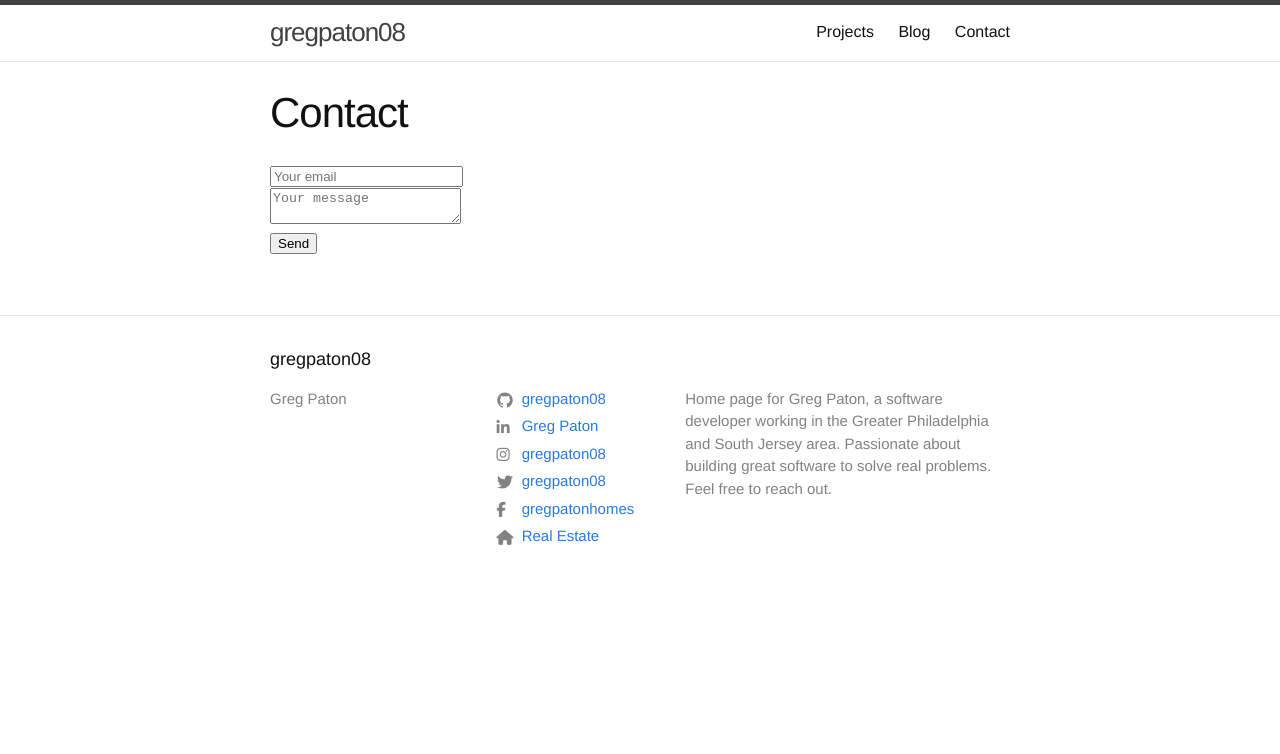
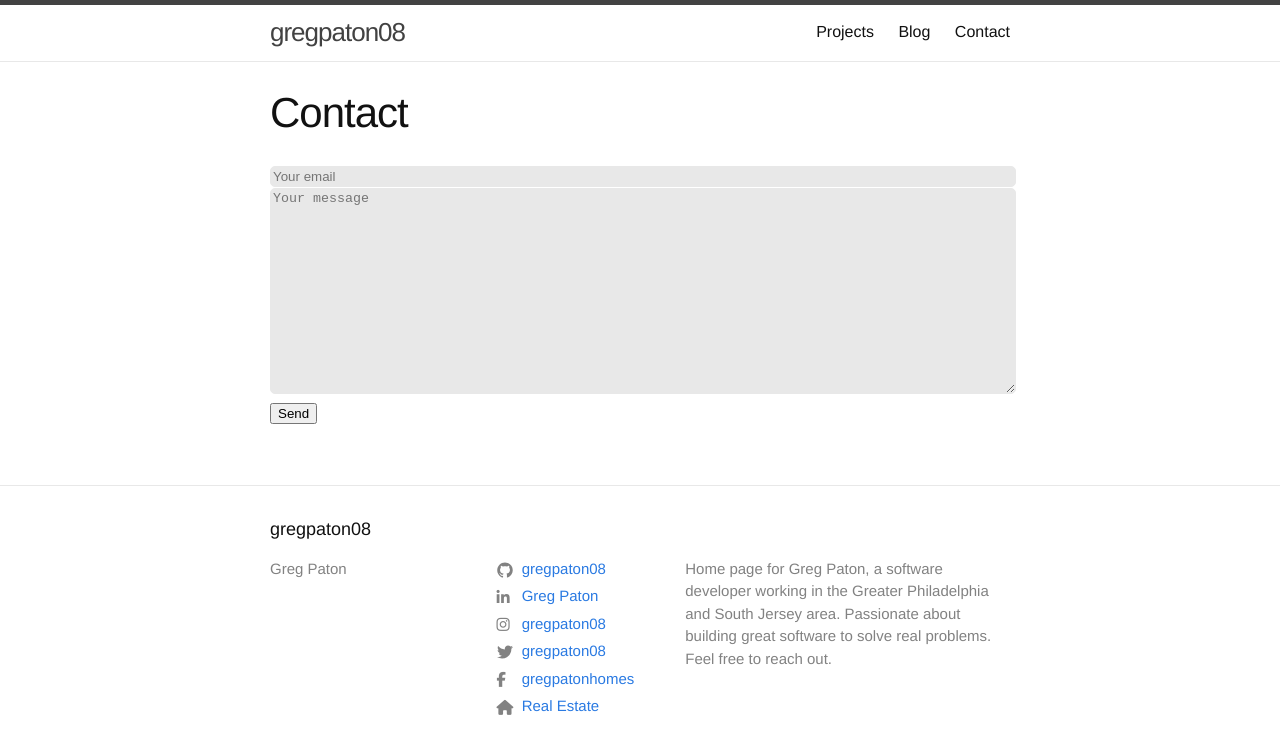
Before and after one commit to gregpaton08/gregpaton08.github.io, a Jekyll site: the page built from contact.html, in a window 1280 px wide. Shown: the top 754 px of the page. Built offline with Jekyll 4.4.1, drawn with Linux system fonts in a browser that asks for light colours; nearby versions of some CDN libraries.

Commit message:
Update contact form style

```diff
--- a/_sass/minima/_layout.scss
+++ b/_sass/minima/_layout.scss
@@ -218,9 +218,16 @@
 .contact-form {
   > input, > textarea {
     outline: none;
-    border-color: E8E8E8;
-    outline: 1px solid E8E8E8;
-    width: 25%;
+    border-color: #E8E8E8;
+    width: 100%;
+    border-radius: 5px;
+    border: 1px solid #E8E8E8;
+    background-color: #E8E8E8;
+    color: #000;
+    padding: 2px;
+  }
+  > textarea {
+    height: 200px;
   }
 }
 
```
